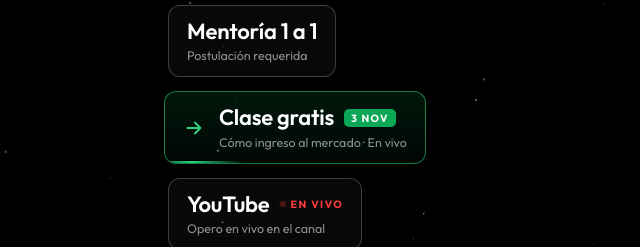
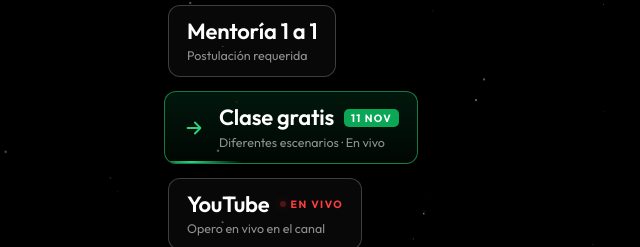
Before and after one commit to xanderacademypro-source/home, a plain HTML site: page index.html in a window 1280 px wide. Shown: the part 459-706 px from the top of the page, 256-896 px from the left. Drawn offline with Linux system fonts and the light colour scheme.

Commit message:
Add files via upload

```diff
--- a/index.html
+++ b/index.html
@@ -6,7 +6,7 @@
 <meta name="theme-color" content="#000000">
 <meta name="facebook-domain-verification" content="h7gw6obwsjxu5i9kw7o26n4ryb60q0" />
 <title>Xander.sg · Trading en vivo y clase gratis</title>
-<meta name="description" content="Opera en vivo con Xander en YouTube y regístrate a la clase gratis: Cómo ingreso al mercado.">
+<meta name="description" content="Opera en vivo con Xander en YouTube y regístrate a la clase gratis: Diferentes escenarios con mi estrategia.">
 <link rel="preconnect" href="https://fonts.googleapis.com">
 <link rel="preconnect" href="https://fonts.gstatic.com" crossorigin>
 <link href="https://fonts.googleapis.com/css2?family=Outfit:wght@300;400;500;600;700;800&display=swap" rel="stylesheet">
@@ -133,8 +133,8 @@
     <a class="link featured" href="https://clasegratis.xanderacademypro.com" target="_blank" rel="noopener">
       <svg class="arrow" viewBox="0 0 24 24" fill="none" stroke="currentColor" stroke-width="2" stroke-linecap="round" stroke-linejoin="round"><path d="M5 12h14M13 6l6 6-6 6"/></svg>
       <span>
-        <span class="t">Clase gratis <span class="tag-free">3 NOV</span></span>
-        <span class="s" style="display:block">Cómo ingreso al mercado · En vivo</span>
+        <span class="t">Clase gratis <span class="tag-free">11 NOV</span></span>
+        <span class="s" style="display:block">Diferentes escenarios · En vivo</span>
       </span>
     </a>
 
```
